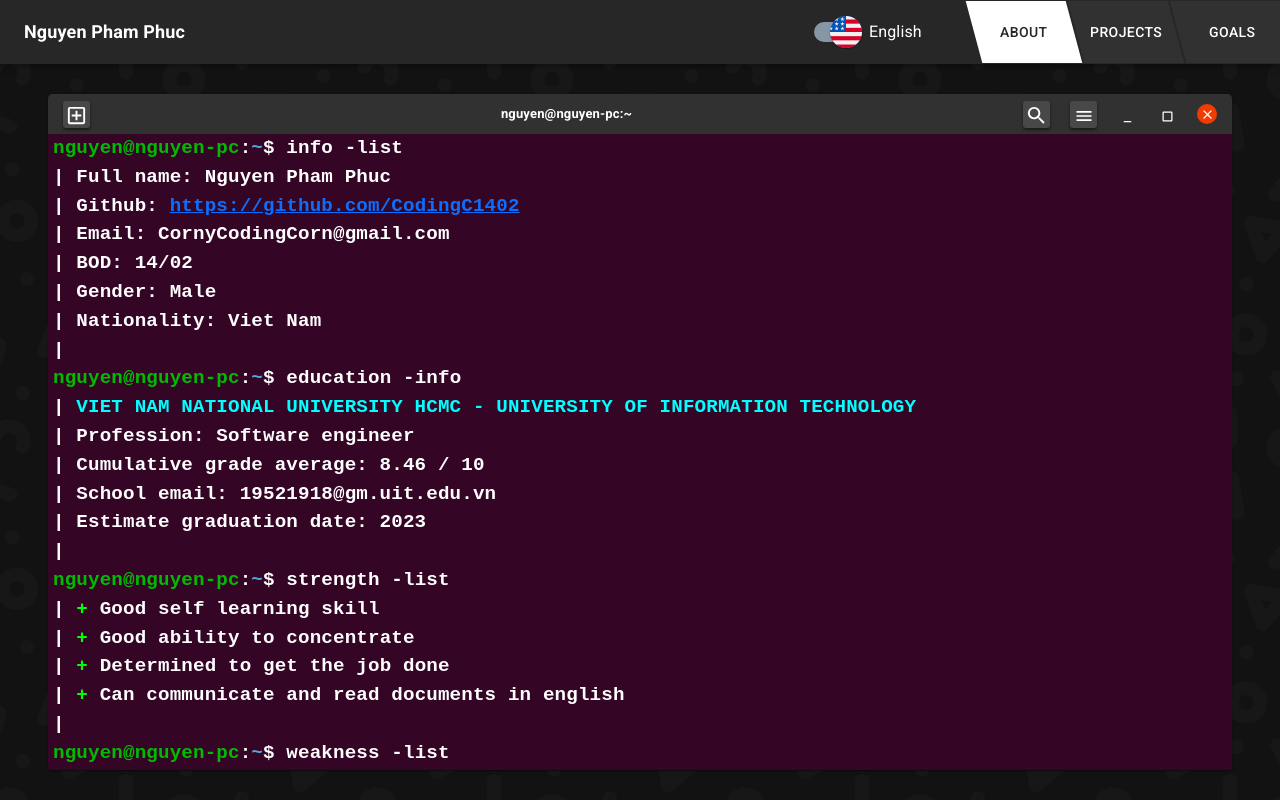
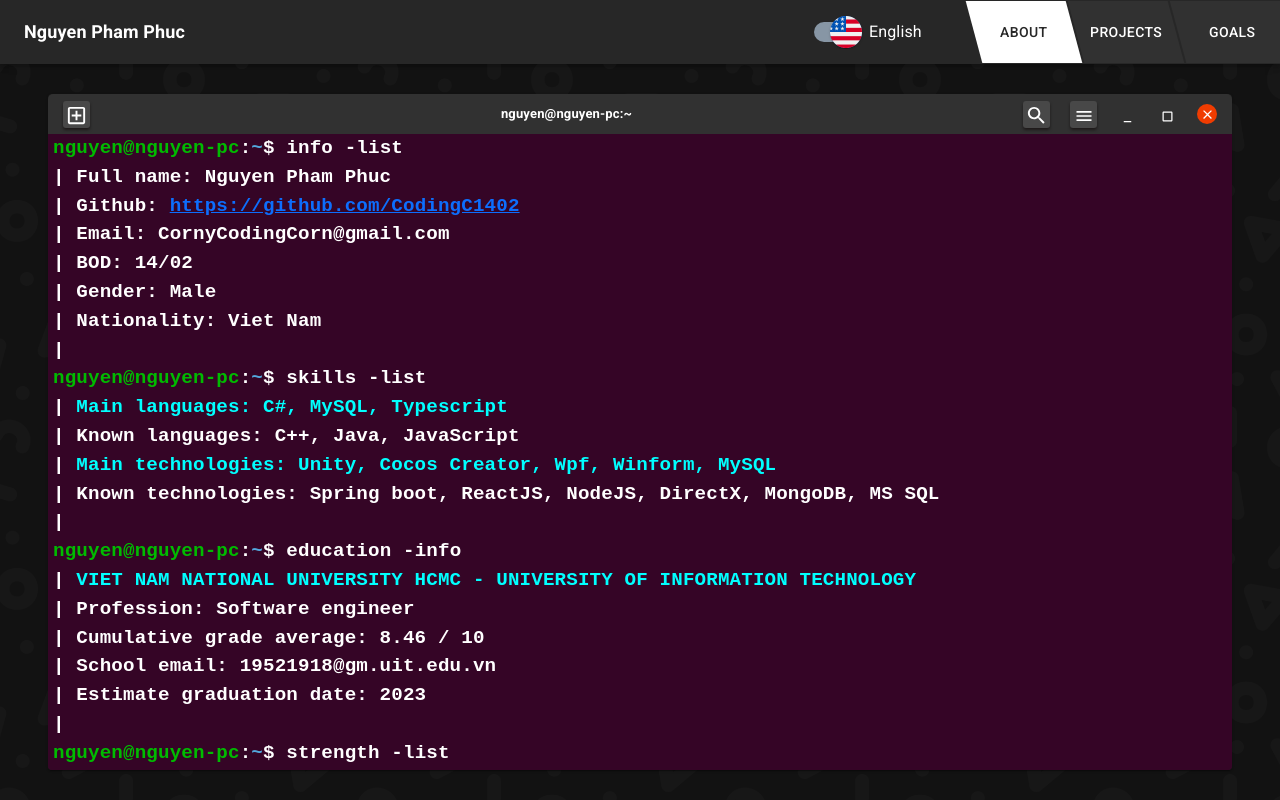
Before and after one commit to CodingC1402/Portfolio, a React (Create React App) app: page /about in a window 1280 px wide. Built offline with nearby package versions, Linux system fonts and the light colour scheme.

Commit message:
Fix bugs

```diff
--- a/src/languages/en.ts
+++ b/src/languages/en.ts
@@ -28,6 +28,15 @@
         "BOD: 14/02",
         "Gender: Male",
         "Nationality: Viet Nam"
+      ]
+    },
+    skills: {
+      title: "skills -list",
+      content: [
+        "<span style='color: cyan'>Main languages: C#, MySQL, Typescript</span>",
+        "Known languages: C++, Java, JavaScript",
+        "<span style='color: cyan'>Main technologies: Unity, Cocos Creator, Wpf, Winform, MySQL</span>",
+        "Known technologies: Spring boot, ReactJS, NodeJS, DirectX, MongoDB, MS SQL"
       ]
     },
     strength: {
--- a/src/languages/langTemplate.ts
+++ b/src/languages/langTemplate.ts
@@ -36,6 +36,7 @@
 
   aboutContents: {
     information: IAboutContents,
+    skills: IAboutContents,
     strength: IAboutContents
     weakness: IAboutContents
     education: IAboutContents
--- a/src/languages/vn.ts
+++ b/src/languages/vn.ts
@@ -28,6 +28,15 @@
         "Ngày sinh: 14/02",
         "Giới tính: Nam",
         "Quốc tịch: Việt Nam"
+      ]
+    },
+    skills: {
+      title: "skills -list",
+      content: [
+        "<span style='color: cyan'>Ngôn ngữ chính: C#, MySQL, Typescript</span>",
+        "Ngôn ngữ biết sử dụng: C++, Java, JavaScript",
+        "<span style='color: cyan'>Công nghệ chính: Unity, Cocos Creator, Wpf, Winform, MySQL</span>",
+        "Công nghệ biết sử dụng: Spring boot, ReactJS, NodeJS, DirectX, MongoDB, MS SQL"
       ]
     },
     strength: {
@@ -130,7 +139,7 @@
       descriptions: [
         "Một game mobile xây dựng dựa trên việc người chơi vượt qua các chướng ngại vật",
         "Lấy cảm hứng từ \"Rocket jump\" trong game Team fortress 2",
-        "Game nói về việc một khối xuông dùng các vụ nổ để đi đến đích"
+        "Game nói về việc một khối vuông dùng các vụ nổ để đi đến đích"
       ]
     }
   ]
--- a/src/pages/About.tsx
+++ b/src/pages/About.tsx
@@ -107,6 +107,7 @@
           </div>
           <div style={{position: "relative", background: "rgb(53, 5, 38)", top: "40px", width: "100%", height: "calc(100% - 40px)", overflow: "auto"}}>
               <TerminalLog root="nguyen@nguyen-pc" query={lang("aboutContents.information.title", {returnObjects: true})} results={lang("aboutContents.information.content", {returnObjects: true})}/>
+              <TerminalLog root="nguyen@nguyen-pc" query={lang("aboutContents.skills.title", {returnObjects: true})} results={lang("aboutContents.skills.content", {returnObjects: true})}/>
               <TerminalLog root="nguyen@nguyen-pc" query={lang("aboutContents.education.title", {returnObjects: true})} results={lang("aboutContents.education.content", {returnObjects: true})}/>
               <TerminalLog root="nguyen@nguyen-pc" query={lang("aboutContents.strength.title", {returnObjects: true})} results={lang("aboutContents.strength.content", {returnObjects: true})}/>
               <TerminalLog root="nguyen@nguyen-pc" query={lang("aboutContents.weakness.title", {returnObjects: true})} results={lang("aboutContents.weakness.content", {returnObjects: true})}/>
--- a/src/pages/App.tsx
+++ b/src/pages/App.tsx
@@ -1,6 +1,7 @@
 import { ThemeProvider } from "@emotion/react";
 import { createTheme, CssBaseline, /**useMediaQuery*/ } from "@mui/material";
 import React from "react";
+import { useTranslation } from "react-i18next";
 import { BrowserRouter, Routes, Route } from "react-router-dom";
 import About from "./About";
 import Goals from "./Goals";
@@ -10,6 +11,7 @@
 
 function App() {
   //const prefersDarkMode = useMediaQuery('(prefers-color-scheme: dark)');
+  useTranslation();
 
   const theme = React.useMemo(
     () =>
--- a/src/pages/Home.tsx
+++ b/src/pages/Home.tsx
@@ -78,7 +78,7 @@
   const navigate = useNavigate();
   const location = useLocation();
   const [isEnglish, setIsEnglish] = React.useState(
-    i18n.language === "en-US" || i18n.language === "en-UK"
+    !(i18n.language === "vn")
   );
   const [open, setOpen] = React.useState(false);
 
@@ -204,6 +204,7 @@
       <div
         className="d-block d-md-none"
         style={{
+          zIndex: "2",
           background: "rgb(39, 39, 39)",
           position: "absolute",
           width: "100%",
--- a/src/pages/Summarize.tsx
+++ b/src/pages/Summarize.tsx
@@ -81,7 +81,7 @@
     justifyContent: "center",
     flexFlow: "wrap",
     alignItems: "center",
-    height: "60px",
+    minHeight: "60px",
     width: "100%",
     boxShadow: "0px 10px 20px rgba(0, 0, 0, 0.4)",
     background: "rgb(38, 38,38)",
```
